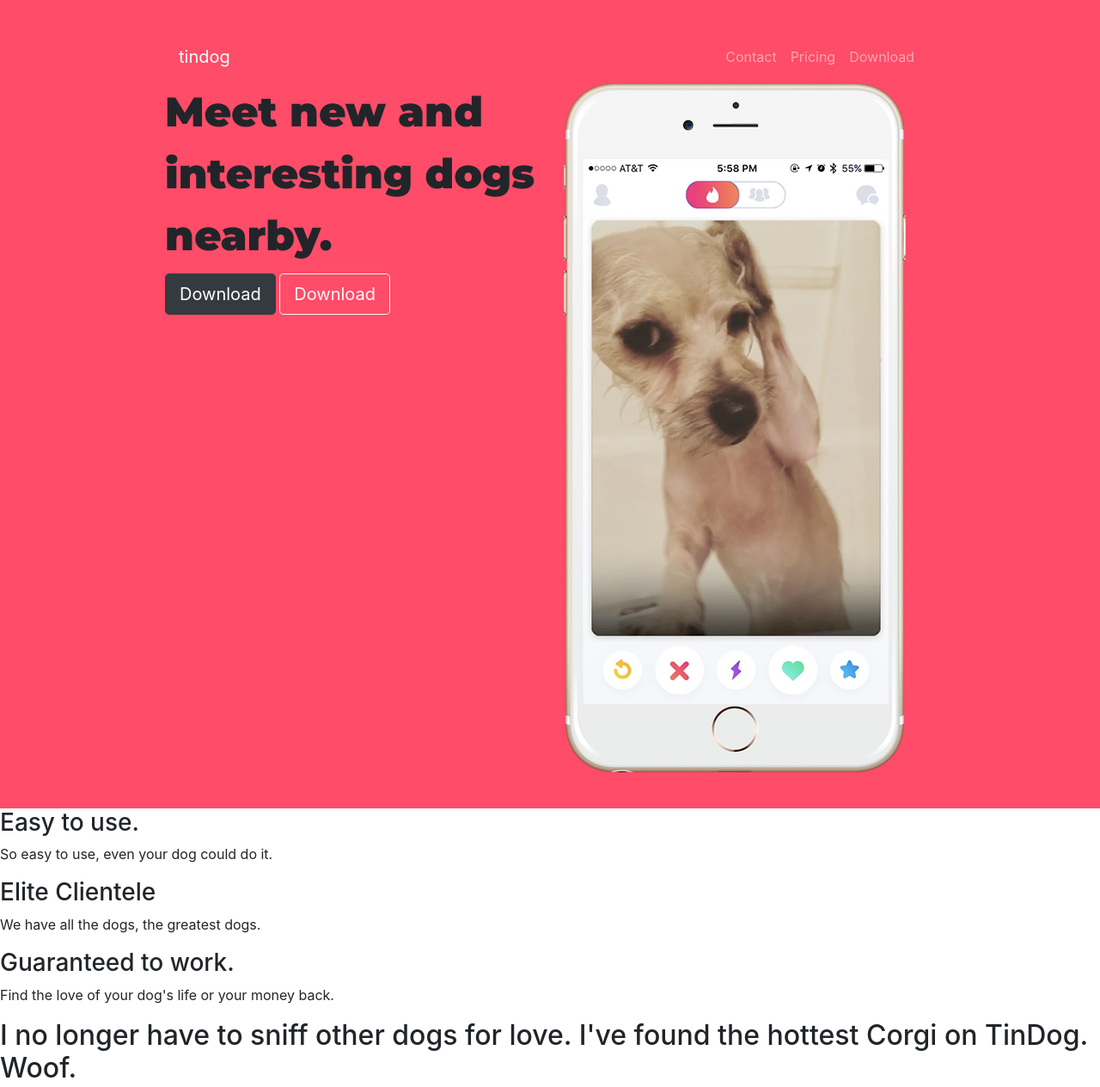
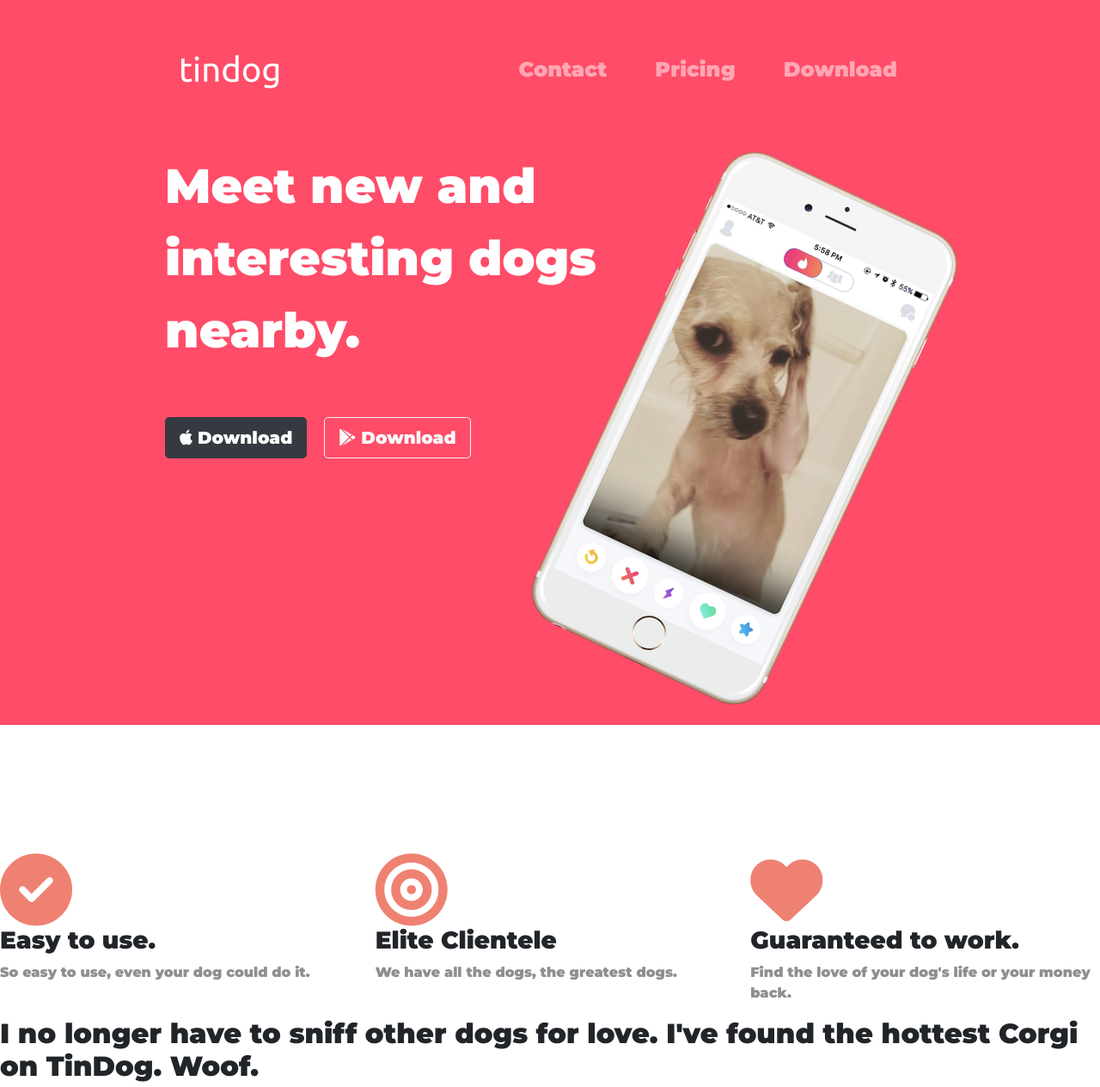
Before and after one commit to EmilioBC/BootstrapTINDOG, a plain HTML site: page index.html in a window 1280 px wide. Shown: the top 1264 px of the page at 86% size. Drawn offline with nearby package versions, Linux system fonts and the light colour scheme.

Commit message:
challenge1

```diff
--- a/css/styles.css
+++ b/css/styles.css
@@ -1,13 +1,41 @@
+body{
+  font-family: "Montserrat";
+}
 #title {
   background-color: #ff4c68;
 }
-
 .container-fluid{
   padding: 3% 15%;
 }
-
+.navbar-brand{
+  font-family: 'Ubuntu', sans-serif;
+  font-size: 2.5rem;
+}
+.nav-item{
+  font-size: 1.5rem;
+  padding: 0 20px;
+}
 h1 {
-  font-family: "Montserrat";
-  font-size: 3rem;
+  font-size: 3.5rem;
   line-height: 1.5;
+  color: white;
+  padding-top: 50px;
+  padding-bottom: 25px;
 }
+.rotateImage{
+  transform:rotate(25deg);
+  padding-top: 75px;
+  width: 300px;
+}
+.download-button{
+  margin: 5% 3% 5% 0;
+}
+.orangeIcons{
+color: #ef8172;
+}
+p{
+  color: #8f8f8f;
+}
+#features{
+  padding-top: 150px;
+}
--- a/index.html
+++ b/index.html
@@ -6,12 +6,15 @@
   <title>TinDog</title>
 
   <!-- Bootstrap CDN and CSS -->
-  <link rel="stylesheet" href="https://cdn.jsdelivr.net/npm/bootstrap@4.5.3/dist/css/bootstrap.min.css" integrity="sha384-TX8t27EcRE3e/ihU7zmQxVncDAy5uIKz4rEkgIXeMed4M0jlfIDPvg6uqKI2xXr2" crossorigin="anonymous">
+  <link rel="stylesheet" href="https://cdn.jsdelivr.net/npm/bootstrap@4.5.3/dist/css/bootstrap.min.css"
+    integrity="sha384-TX8t27EcRE3e/ihU7zmQxVncDAy5uIKz4rEkgIXeMed4M0jlfIDPvg6uqKI2xXr2" crossorigin="anonymous">
   <link rel="stylesheet" href="css/styles.css">
 
   <!-- Google Fonts -->
   <link rel="preconnect" href="https://fonts.gstatic.com">
   <link href="https://fonts.googleapis.com/css2?family=Montserrat:wght@900&display=swap" rel="stylesheet">
+  <link rel="preconnect" href="https://fonts.gstatic.com">
+  <link href="https://fonts.googleapis.com/css2?family=Ubuntu&display=swap" rel="stylesheet">
 
   <!-- Bootstap scripts -->
   <script src="https://code.jquery.com/jquery-3.5.1.slim.min.js"
@@ -58,13 +61,15 @@
 
       <!-- Title -->
       <div class="row">
-        <div class="col-lg-6">
+        <div class="col-lg-7 col-md-12">
           <h1>Meet new and interesting dogs nearby.</h1>
-          <button type="button" class="btn btn-dark btn-lg">Download</button>
-          <button type="button" class="btn btn-outline-light btn-lg">Download</button>
+          <button type="button" class="btn btn-dark btn-lg download-button"><i class="fab fa-apple"></i>
+            Download</button>
+          <button type="button" class="btn btn-outline-light btn-lg download-button"><i class="fab fa-google-play"></i>
+            Download</button>
         </div>
-        <div class="col-lg-6">
-          <img src="images/iphone6.png" alt="iphone-mockup">
+        <div class="col-lg-5 col-md-12">
+          <img src="images/iphone6.png" class="rotateImage" alt="iphone-mockup">
         </div>
       </div>
     </div>
@@ -74,16 +79,20 @@
   <!-- Features -->
 
   <section id="features">
-
-    <h3>Easy to use.</h3>
-    <p>So easy to use, even your dog could do it.</p>
-
-    <h3>Elite Clientele</h3>
-    <p>We have all the dogs, the greatest dogs.</p>
-
-    <h3>Guaranteed to work.</h3>
-    <p>Find the love of your dog's life or your money back.</p>
-
+    <div class="row">
+      <div class="col-lg-4 col-md-1">
+        <h3><i class="fas fa-check-circle fa-3x orangeIcons"></i><br> Easy to use.</h3>
+        <p>So easy to use, even your dog could do it.</p>
+      </div>
+        <div class="col-lg-4 col-md-12">
+        <h3><i class="fas fa-bullseye fa-3x orangeIcons"></i><br> Elite Clientele</h3>
+        <p>We have all the dogs, the greatest dogs.</p>
+      </div>
+      <div class="col-lg-4 col-md-12">
+      <h3><i class="fas fa-heart fa-3x orangeIcons"></i><br> Guaranteed to work.</h3>
+      <p>Find the love of your dog's life or your money back.</p>
+    </div>
+  </div>
   </section>
 
 
```
